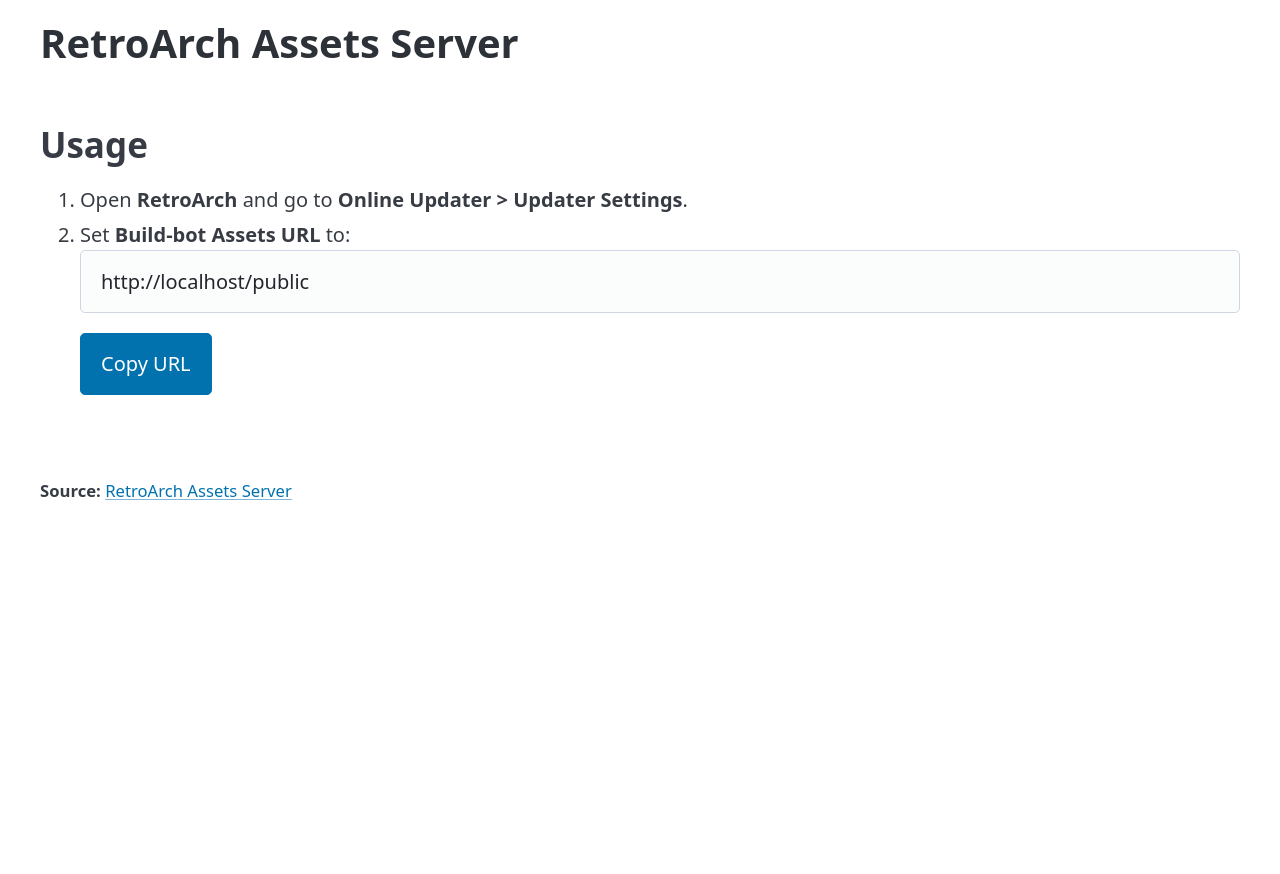
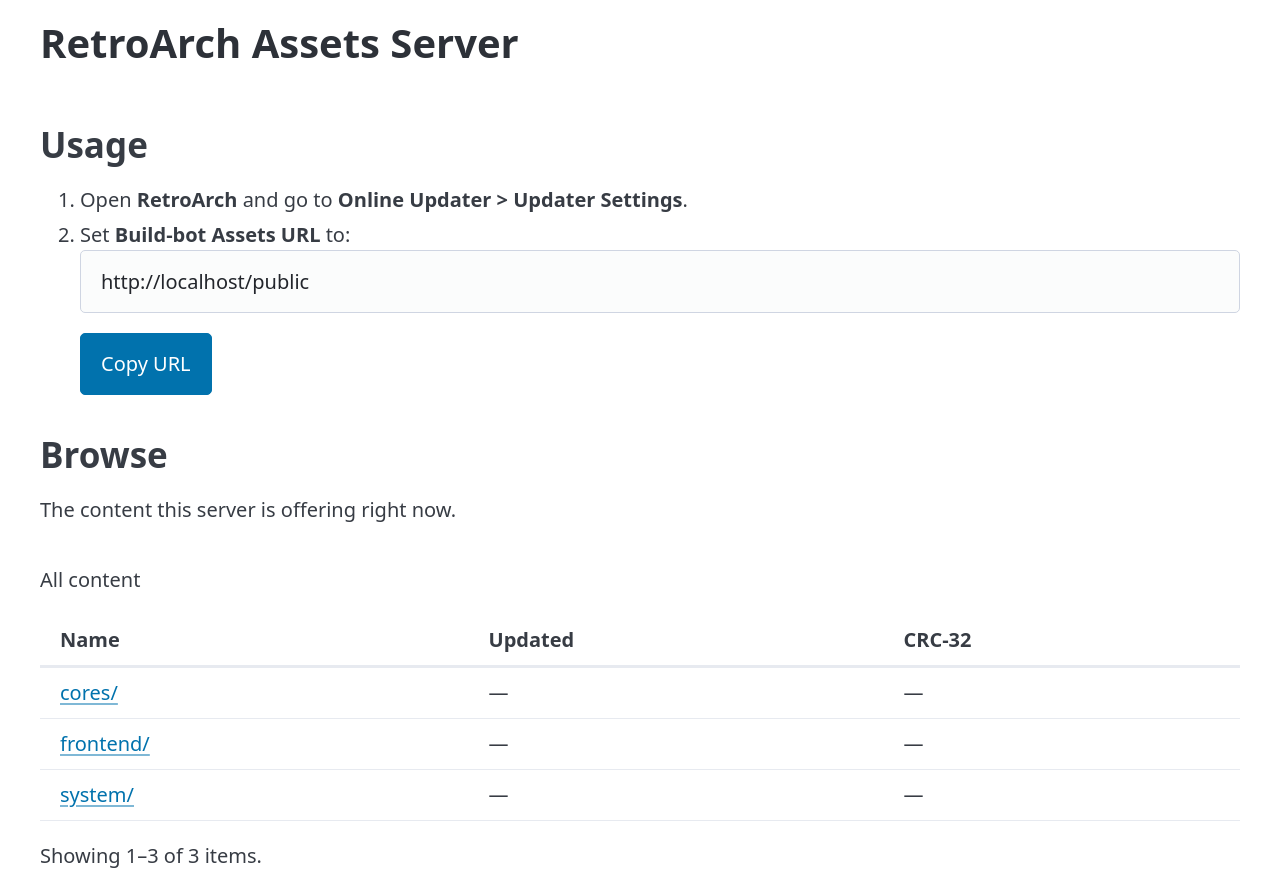
Before and after one commit to RobLoach/retroarch-assets-server, a plain HTML site: page public/index.html in a window 1280 px wide. Shown: the top 874 px of the page. Before the commit the page ends 800 px from the top, so only its background shows below. Drawn offline with Linux system fonts and the light colour scheme; no server answers.

Commit message:
Add a Browse section to the landing page

```diff
--- /dev/null
+++ b/public/browse.js
@@ -0,0 +1,229 @@
+// Browser for the content this server offers.
+//
+// RetroArch finds its way around through the .index / .index-dirs /
+// .index-extended files that build.sh writes into every served directory, so
+// this reads exactly the same files: one request per directory visited, cached
+// for the rest of the session, and no directory listing needed on the server.
+(function () {
+  'use strict';
+
+  // Entries per page. Big enough to be useful, small enough that a core
+  // directory with thousands of zips stays responsive.
+  var PAGE_SIZE = 50;
+
+  // The server root has no index files of its own - build.sh only indexes
+  // inside these - so they are the starting points.
+  var ROOTS = ['cores', 'frontend', 'system'];
+
+  var tableEl = document.getElementById('browse-table');
+  var bodyEl = document.getElementById('browse-list');
+  var crumbEl = document.getElementById('browse-breadcrumb');
+  var statusEl = document.getElementById('browse-status');
+  var pagerEl = document.getElementById('browse-pager');
+  var prevEl = document.getElementById('browse-prev');
+  var nextEl = document.getElementById('browse-next');
+  var pageEl = document.getElementById('browse-page');
+
+  // path -> entries, so walking back up the tree or flipping pages never
+  // re-requests an index file.
+  var cache = {};
+
+  function joinPath(path, name) {
+    return path ? path + '/' + name : name;
+  }
+
+  // Encode each segment separately so slashes stay path separators.
+  function encodePath(path) {
+    return path.split('/').map(encodeURIComponent).join('/');
+  }
+
+  function toLines(text) {
+    return text.split('\n').map(function (line) {
+      return line.trim();
+    }).filter(function (line) {
+      return line.length > 0;
+    });
+  }
+
+  // A missing index file is normal (.index-extended only exists for cores), so
+  // every failure reads as "no entries" rather than an error.
+  function readIndex(path, name) {
+    var url = (path ? encodePath(path) + '/' : '') + name;
+    return fetch(url).then(function (response) {
+      return response.ok ? response.text() : '';
+    }, function () {
+      return '';
+    });
+  }
+
+  // ".index-extended" lines are "<date> <crc> <name>"; a name may hold spaces.
+  function parseExtended(text) {
+    var meta = {};
+    toLines(text).forEach(function (line) {
+      var parts = /^(\S+)\s+(\S+)\s+(.+)$/.exec(line);
+      if (parts) {
+        meta[parts[3]] = { date: parts[1], crc: parts[2] };
+      }
+    });
+    return meta;
+  }
+
+  function loadDir(path) {
+    if (cache[path]) {
+      return Promise.resolve(cache[path]);
+    }
+    // build.sh only writes .index-extended under cores, so don't ask elsewhere.
+    var extended = path === 'cores' || path.indexOf('cores/') === 0;
+    return Promise.all([
+      readIndex(path, '.index-dirs'),
+      readIndex(path, '.index'),
+      extended ? readIndex(path, '.index-extended') : ''
+    ]).then(function (texts) {
+      var dirs = toLines(texts[0]);
+      var files = toLines(texts[1]);
+      var meta = parseExtended(texts[2]);
+
+      if (!path && !dirs.length && !files.length) {
+        dirs = ROOTS.slice();
+      }
+
+      // .index-extended can mention a zip that .index does not, so take both.
+      Object.keys(meta).forEach(function (name) {
+        if (files.indexOf(name) === -1) {
+          files.push(name);
+        }
+      });
+      files.sort();
+
+      cache[path] = dirs.map(function (name) {
+        return { name: name, dir: true };
+      }).concat(files.map(function (name) {
+        return {
+          name: name,
+          dir: false,
+          date: meta[name] ? meta[name].date : '',
+          crc: meta[name] ? meta[name].crc : ''
+        };
+      }));
+      return cache[path];
+    });
+  }
+
+  function route() {
+    var hash = window.location.hash.replace(/^#\/?/, '');
+    var page = 1;
+    var query = hash.indexOf('?');
+    if (query !== -1) {
+      var found = /(?:^|&)p=(\d+)/.exec(hash.slice(query + 1));
+      if (found) {
+        page = parseInt(found[1], 10);
+      }
+      hash = hash.slice(0, query);
+    }
+    var path = hash.split('/').filter(function (part) {
+      return part.length > 0 && part !== '.' && part !== '..';
+    }).map(function (part) {
+      try {
+        return decodeURIComponent(part);
+      } catch (error) {
+        return part;
+      }
+    }).join('/');
+    return { path: path, page: page };
+  }
+
+  function routeHash(path, page) {
+    return '#/' + encodePath(path) + (page > 1 ? '?p=' + page : '');
+  }
+
+  function crumb(label, href) {
+    var item = document.createElement('li');
+    if (href) {
+      var link = document.createElement('a');
+      link.href = href;
+      link.textContent = label;
+      item.appendChild(link);
+    } else {
+      item.textContent = label;
+      item.setAttribute('aria-current', 'page');
+    }
+    crumbEl.appendChild(item);
+    return item;
+  }
+
+  function renderBreadcrumb(path) {
+    crumbEl.textContent = '';
+    var parts = path ? path.split('/') : [];
+    crumb('All content', parts.length ? routeHash('', 1) : '');
+    var walked = '';
+    parts.forEach(function (part, index) {
+      walked = joinPath(walked, part);
+      crumb(part, index === parts.length - 1 ? '' : routeHash(walked, 1));
+    });
+  }
+
+  function cell(text) {
+    var td = document.createElement('td');
+    td.textContent = text || '—';
+    return td;
+  }
+
+  function row(entry, path) {
+    var tr = document.createElement('tr');
+    var name = document.createElement('th');
+    var link = document.createElement('a');
+    var full = joinPath(path, entry.name);
+    name.setAttribute('scope', 'row');
+    link.href = entry.dir ? routeHash(full, 1) : encodePath(full);
+    link.textContent = entry.dir ? entry.name + '/' : entry.name;
+    name.appendChild(link);
+    tr.appendChild(name);
+    tr.appendChild(cell(entry.date));
+    tr.appendChild(cell(entry.crc));
+    return tr;
+  }
+
+  function render(entries, path, page) {
+    var pages = Math.max(1, Math.ceil(entries.length / PAGE_SIZE));
+    page = Math.min(Math.max(1, page), pages);
+    var first = (page - 1) * PAGE_SIZE;
+    var shown = entries.slice(first, first + PAGE_SIZE);
+
+    bodyEl.textContent = '';
+    shown.forEach(function (entry) {
+      bodyEl.appendChild(row(entry, path));
+    });
+
+    tableEl.hidden = entries.length === 0;
+    statusEl.textContent = entries.length
+      ? 'Showing ' + (first + 1) + '–' + (first + shown.length) +
+        ' of ' + entries.length + ' item' + (entries.length === 1 ? '' : 's') + '.'
+      : 'Nothing here. Run "make" on the server to build its indexes.';
+
+    pagerEl.hidden = pages < 2;
+    pageEl.textContent = 'Page ' + page + ' of ' + pages;
+    prevEl.disabled = page === 1;
+    nextEl.disabled = page === pages;
+    prevEl.onclick = function () {
+      window.location.hash = routeHash(path, page - 1);
+    };
+    nextEl.onclick = function () {
+      window.location.hash = routeHash(path, page + 1);
+    };
+  }
+
+  function show() {
+    var wanted = route();
+    renderBreadcrumb(wanted.path);
+    statusEl.textContent = 'Loading…';
+    loadDir(wanted.path).then(function (entries) {
+      // Drop a response the user has already navigated away from.
+      if (route().path === wanted.path) {
+        render(entries, wanted.path, route().page);
+      }
+    });
+  }
+
+  window.addEventListener('hashchange', show);
+  show();
+})();
--- a/public/index.html
+++ b/public/index.html
@@ -64,6 +64,40 @@
           })();
         </script>
       </section>
+
+      <section id="browse">
+        <h2>Browse</h2>
+        <p>The content this server is offering right now.</p>
+
+        <nav aria-label="breadcrumb">
+          <ul id="browse-breadcrumb"></ul>
+        </nav>
+
+        <div class="overflow-auto">
+          <table id="browse-table" hidden>
+            <thead>
+              <tr>
+                <th scope="col">Name</th>
+                <th scope="col">Updated</th>
+                <th scope="col">CRC-32</th>
+              </tr>
+            </thead>
+            <tbody id="browse-list"></tbody>
+          </table>
+        </div>
+
+        <p id="browse-status" aria-live="polite"></p>
+
+        <nav id="browse-pager" aria-label="Pagination" hidden>
+          <ul>
+            <li><button type="button" id="browse-prev">&laquo; Previous</button></li>
+            <li><small id="browse-page"></small></li>
+            <li><button type="button" id="browse-next">Next &raquo;</button></li>
+          </ul>
+        </nav>
+
+        <script src="browse.js"></script>
+      </section>
     </main>
 
     <footer class="container">
```
Also changed, not shown: 1 other file.
